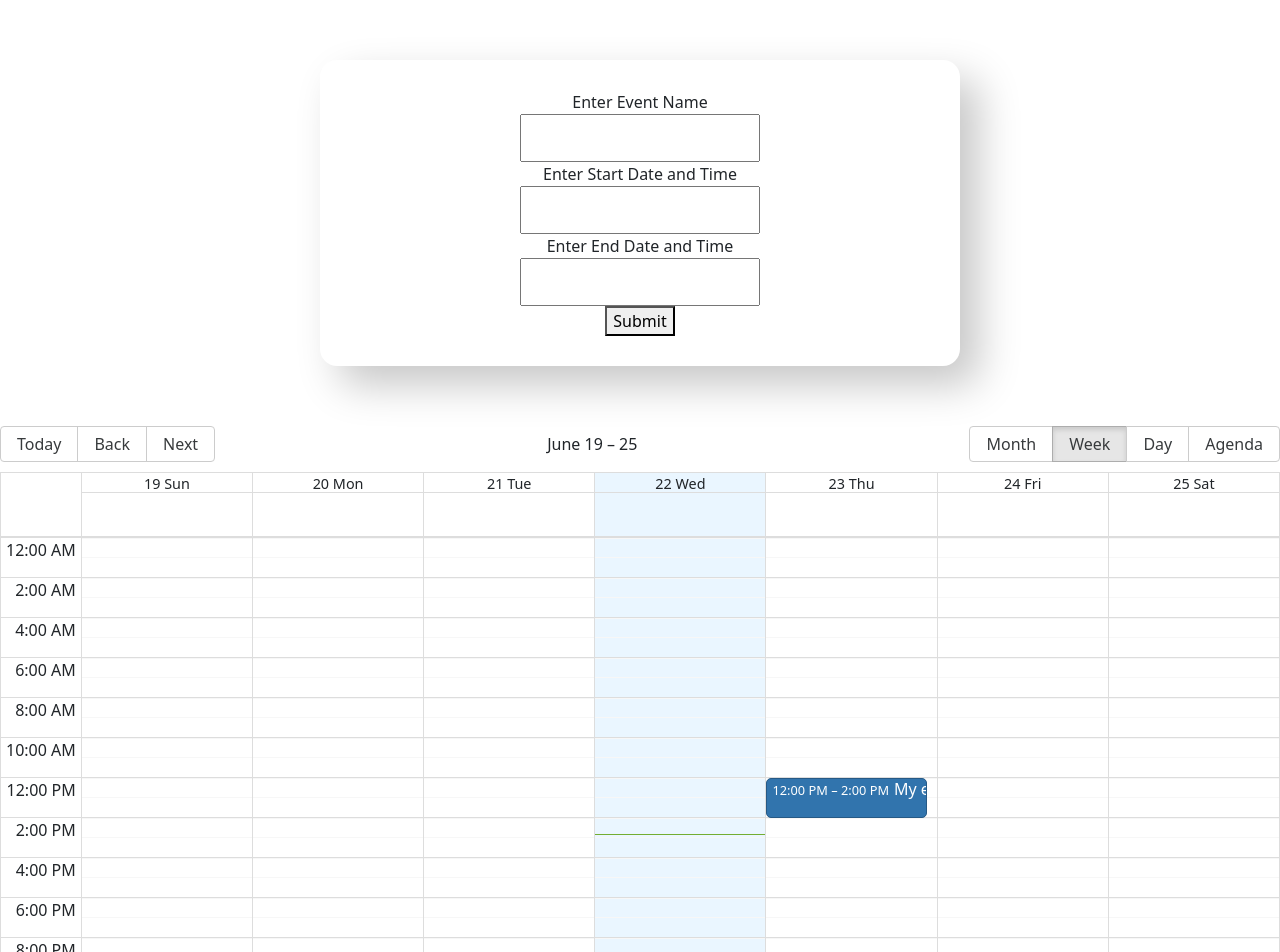
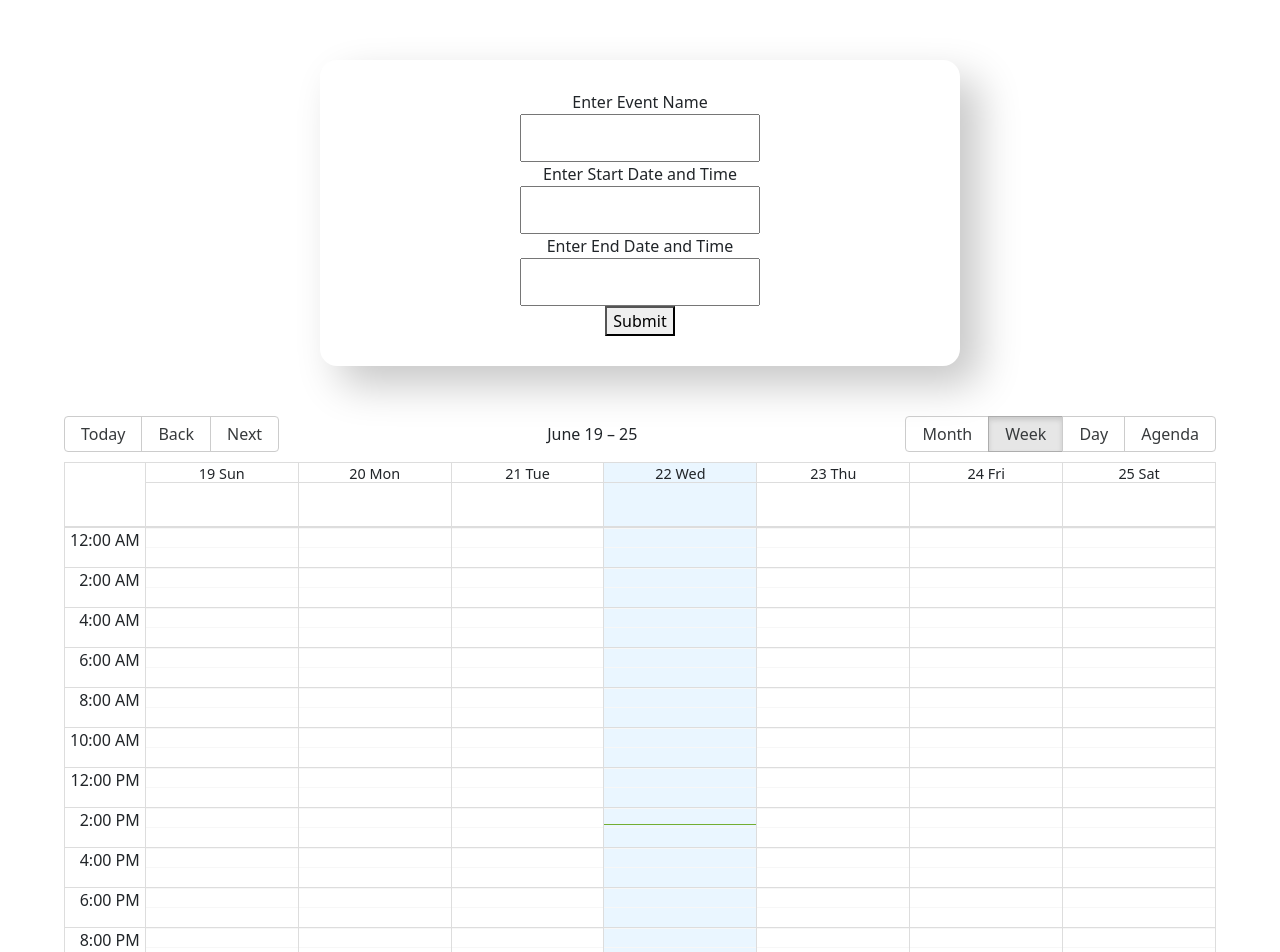
Before and after one commit to TanbirHasan/Event-calendar, a React (Create React App) app: page / in a window 1280 px wide. Shown: the top 952 px of the page. Built offline with nearby package versions, Linux system fonts and the light colour scheme.

Commit message:
taking event input

```diff
--- a/package.json
+++ b/package.json
@@ -12,6 +12,7 @@
     "react": "^18.2.0",
     "react-big-calendar": "^0.40.2",
     "react-bootstrap": "^2.4.0",
+    "react-datetime-picker": "^3.5.0",
     "react-dom": "^18.2.0",
     "react-event-calendar": "^0.3.0",
     "react-scripts": "5.0.1",
--- a/src/App.css
+++ b/src/App.css
@@ -27,3 +27,7 @@
    width: 40%;
    padding: 10px;
 }
+
+.Calendar{
+  width: 90%;
+}
--- a/src/App.js
+++ b/src/App.js
@@ -8,7 +8,7 @@ function App() {
     <div className="App">
 
       <InputForm/>
-      <CalenderScheduler />
+
     </div>
   );
 }
--- a/src/Calender.js
+++ b/src/Calender.js
@@ -1,4 +1,4 @@
-import React from "react";
+import React, { useState } from "react";
 
 import { Calendar, momentLocalizer } from "react-big-calendar";
 import moment from "moment";
@@ -6,19 +6,44 @@ import "react-big-calendar/lib/css/react-big-calendar.css";
 //let allViews = Object.keys(Calendar.Views).map((k) => Calendar.Views[k]);
 
 const localizer = momentLocalizer(moment);
-const CalenderScheduler = () => {
+const CalenderScheduler = ({events}) => {
+
+  console.log(events.EventName);
+  console.log(events.Starttime);
+  console.log(events.Endtime);
+
+
+
+
+
+
+
+
+  // const eventss = [
+  //  {
+  //     title: events?.EventName,
+  //     allDay: false,
+  //     start: new Date(2022, 5, 23, events?.Starttime),
+  //     end: new Date(2022, 5, 23, events?.Endtime),
+  //   },
+  // ];
+
+
 
   return (
-    <div className="" style={{ minHeight: 580 }}>
+    <div className="Calendar" style={{ minHeight: 580,marginTop:'50px' }}>
       <Calendar
-        events={[
-          {
-            title: "My event",
-            allDay: false,
-            start: new Date(2022, 5, 23, 12, 0),
-            end: new Date(2022, 5, 23, 14, 0),
-          },
-        ]}
+        events={events.map(data => {
+
+          return {
+           title : data.EventName,
+           start : new Date(2022, 5, 23, data?.Starttime),
+           end : new Date(2022, 5, 23, data?.Endtime)
+
+
+          }
+
+        })}
         defaultView="week"
         localizer={localizer}
         step={60}
--- a/src/InputForm.js
+++ b/src/InputForm.js
@@ -1,26 +1,72 @@
-import React from "react";
+import React, { useState } from "react";
 import { Formik } from "formik";
 
-const InputForm = () => (
+import DateTimePicker from "react-datetime-picker";
+import CalenderScheduler from "./Calender";
+
+const InputForm = () => {
+
+ const [value, onChange] = useState(new Date());
+ const [event,setEvent] = useState([])
+ const [prevevent,setPrevevent] = useState([])
+
+
+
+
+ const Submitdata = (data) => {
+
+
+    // setStartTime(StartTime);
+    // setEvent(event);
+    // setEndTime(EndedTime)
+
+
+    const events = [...event,data]
+    console.log(events);
+
+
+    setEvent(events);
+
+
+
+
+
+
+
+
+
+
+ }
+
+
+console.log(event);
+
+ return (
    <div className="Form-parent">
-
      <Formik
-      initialValues={{ eventname: "", StartTime: "" }}
+       initialValues={{ eventname: "", StartTime: "",EndedTime:"" }}
        validate={(values) => {
          const errors = {};
          if (!values.eventname) {
            errors.email = "Required";
          } else if (!values.StartTime) {
            errors.StartTime = "Required";
-        } else if (!values.EndTime) {
-          errors.EndTime = "Required";
+         } else if (!values.EndedTime) {
+           errors.EndedTime = "Required";
          }
          return errors;
        }}
        onSubmit={(values, { setSubmitting }) => {
+      //  console.log(values.StartTime.slice(0,5));
+      const EventName = values.eventname;
+        const Starttime = parseInt(values.StartTime?.slice(0, 5));
+         const Endtime = parseInt(values.EndedTime);
+
+         const events = { EventName, Starttime, Endtime };
+
          setTimeout(() => {
            alert(JSON.stringify(values, null, 2));
-          setSubmitting(false);
+           Submitdata(events);
          }, 400);
        }}
      >
@@ -56,19 +102,21 @@ const InputForm = () => (
            <label>Enter End Date and Time</label>
            <input
              type="text"
-            name="EndTime"
+             name="EndedTime"
              onChange={handleChange}
              onBlur={handleBlur}
-            value={values.EndTime}
+             value={values.EndedTime}
            />
-          {errors.EndTime && touched.EndTime && errors.EndTime}
-          <button type="submit" disabled={isSubmitting}>
+           {errors.EndedTime && touched.EndedTime && errors.EndedTime}
+
+           <button type="submit" >
              Submit
            </button>
          </form>
        )}
      </Formik>
+     <CalenderScheduler events={event} />
    </div>
-);
+ );};
 
 export default InputForm;
```
Also changed, not shown: 1 other file (tests, documents, lock files or other folders). Lines whose indentation alone changed are shown as unchanged.
